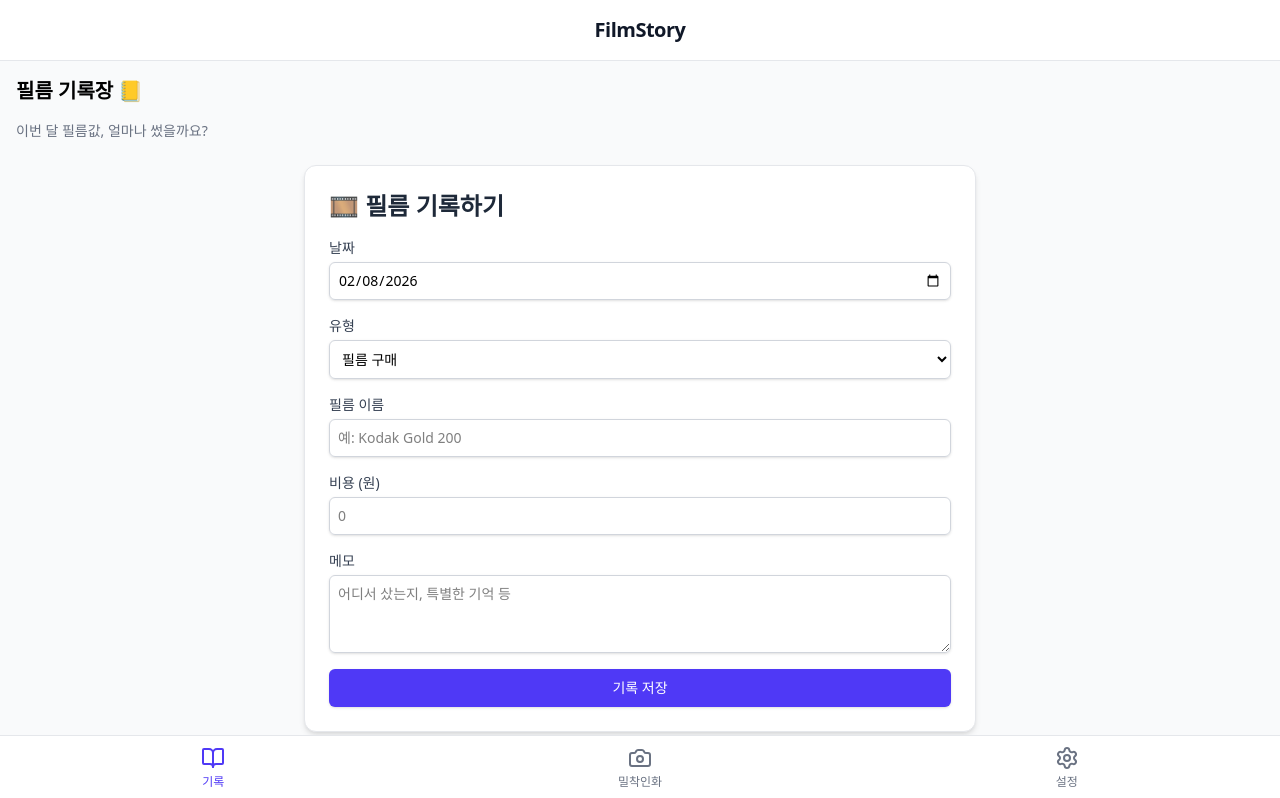
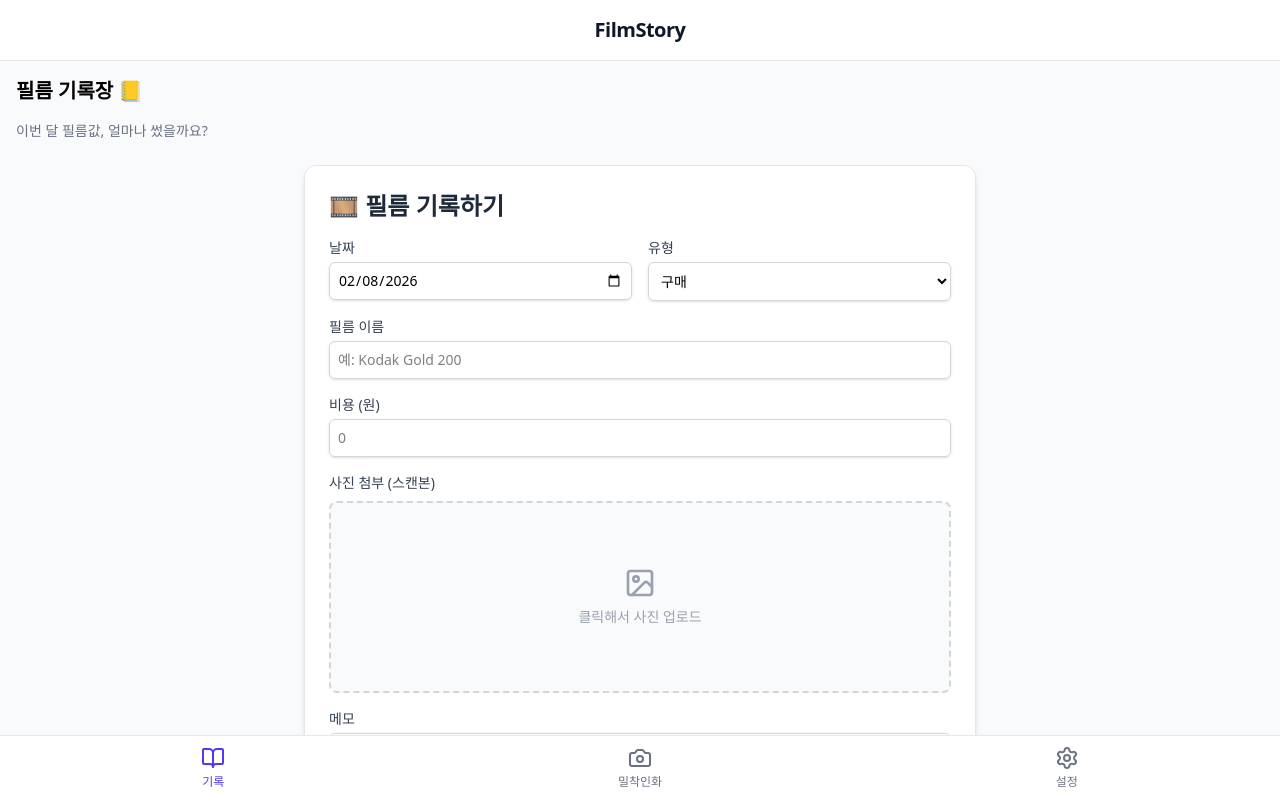
Before and after one commit to coolnerdman/filmstory, a React (Vite) app: page / in a window 1280 px wide. Shown: the top 798 px of the page. Built offline with nearby package versions, Linux system fonts and the light colour scheme; no server answers.

Commit message:
Update FilmEntryForm.jsx

```diff
--- a/src/components/FilmEntryForm.jsx
+++ b/src/components/FilmEntryForm.jsx
@@ -1,47 +1,79 @@
-import React, { useState } from 'react';
+import React, { useState, useRef } from 'react';
 import { supabase } from '../supabaseClient';
+import { Camera, Image as ImageIcon, Loader2 } from 'lucide-react';
 
 export default function FilmEntryForm() {
   const [formData, setFormData] = useState({
     date: new Date().toISOString().split('T')[0],
-    type: 'purchase', // purchase, develop
+    type: 'purchase',
     filmName: '',
     cost: '',
     notes: ''
   });
+  const [file, setFile] = useState(null);
+  const [preview, setPreview] = useState(null);
   const [loading, setLoading] = useState(false);
+  const fileInputRef = useRef(null);
 
   const handleChange = (e) => {
     const { name, value } = e.target;
     setFormData(prev => ({ ...prev, [name]: value }));
   };
 
+  const handleFileChange = (e) => {
+    const selectedFile = e.target.files[0];
+    if (selectedFile) {
+      setFile(selectedFile);
+      setPreview(URL.createObjectURL(selectedFile));
+    }
+  };
+
   const handleSubmit = async (e) => {
     e.preventDefault();
     setLoading(true);
 
-    // 1. Supabase에 데이터 저장
-    const { data, error } = await supabase
+    try {
+      let imageUrl = null;
+
+      // 1. 이미지 업로드 (파일이 있을 경우)
+      if (file) {
+        const fileExt = file.name.split('.').pop();
+        const fileName = `${Date.now()}.${fileExt}`;
+        const filePath = `${fileName}`;
+
+        const { error: uploadError } = await supabase.storage
+          .from('scans')
+          .upload(filePath, file);
+
+        if (uploadError) throw uploadError;
+
+        // 이미지 URL 가져오기
+        const { data: { publicUrl } } = supabase.storage
+          .from('scans')
+          .getPublicUrl(filePath);
+
+        imageUrl = publicUrl;
+      }
+
+      // 2. 데이터베이스 저장
+      const { error: dbError } = await supabase
         .from('film_logs')
         .insert([
           {
             date: formData.date,
             type: formData.type,
             film_name: formData.filmName,
-          cost: parseInt(formData.cost, 10),
-          notes: formData.notes
+            cost: parseInt(formData.cost, 10) || 0,
+            notes: formData.notes,
+            image_url: imageUrl
           },
         ]);
 
-    setLoading(false);
+      if (dbError) throw dbError;
 
-    if (error) {
-      console.error('Error inserting data:', error);
-      alert('저장 실패! 😭: ' + error.message);
-    } else {
-      console.log('Success:', data);
       alert('저장되었습니다! 🎉');
-      // 2. 폼 초기화
+
+      // 폼 초기화
       setFormData({
         date: new Date().toISOString().split('T')[0],
         type: 'purchase',
@@ -49,16 +81,28 @@ export default function FilmEntryForm() {
         cost: '',
         notes: ''
       });
+      setFile(null);
+      setPreview(null);
+      if (fileInputRef.current) fileInputRef.current.value = '';
+
+    } catch (error) {
+      console.error('Error:', error);
+      alert('저장 실패! 😭: ' + error.message);
+    } finally {
+      setLoading(false);
     }
   };
 
   return (
     <div className="max-w-md mx-auto bg-white rounded-xl shadow-md overflow-hidden md:max-w-2xl m-4 p-6 border border-gray-200">
-      <h2 className="text-2xl font-bold mb-4 text-gray-800">🎞️ 필름 기록하기</h2>
+      <h2 className="text-2xl font-bold mb-4 text-gray-800 flex items-center gap-2">
+        🎞️ 필름 기록하기
+      </h2>
+
       <form onSubmit={handleSubmit} className="space-y-4">
-
-        {/* 날짜 */}
-        <div>
+        {/* 날짜 & 유형 (한 줄로 배치) */}
+        <div className="flex gap-4">
+          <div className="flex-1">
             <label className="block text-sm font-medium text-gray-700">날짜</label>
             <input
               type="date"
@@ -69,9 +113,7 @@ export default function FilmEntryForm() {
               required
             />
           </div>
-
-        {/* 유형 (구매 vs 현상) */}
-        <div>
+          <div className="flex-1">
             <label className="block text-sm font-medium text-gray-700">유형</label>
             <select
               name="type"
@@ -79,9 +121,10 @@ export default function FilmEntryForm() {
               onChange={handleChange}
               className="mt-1 block w-full rounded-md border-gray-300 shadow-sm focus:border-indigo-500 focus:ring-indigo-500 sm:text-sm p-2 border"
             >
-            <option value="purchase">필름 구매</option>
+              <option value="purchase">구매</option>
               <option value="develop">현상/스캔</option>
             </select>
+          </div>
         </div>
 
         {/* 필름 이름 */}
@@ -112,6 +155,31 @@ export default function FilmEntryForm() {
           />
         </div>
 
+        {/* 사진 업로드 (미리보기 포함) */}
+        <div>
+          <label className="block text-sm font-medium text-gray-700 mb-2">사진 첨부 (스캔본)</label>
+          <div
+            onClick={() => fileInputRef.current?.click()}
+            className="border-2 border-dashed border-gray-300 rounded-lg p-4 text-center cursor-pointer hover:border-indigo-500 transition-colors relative h-48 flex flex-col items-center justify-center bg-gray-50 overflow-hidden"
+          >
+            {preview ? (
+              <img src={preview} alt="Preview" className="absolute inset-0 w-full h-full object-contain" />
+            ) : (
+              <div className="flex flex-col items-center text-gray-400">
+                <ImageIcon size={32} className="mb-2" />
+                <span className="text-sm">클릭해서 사진 업로드</span>
+              </div>
+            )}
+            <input
+              type="file"
+              ref={fileInputRef}
+              onChange={handleFileChange}
+              accept="image/*"
+              className="hidden"
+            />
+          </div>
+        </div>
+
         {/* 메모 */}
         <div>
           <label className="block text-sm font-medium text-gray-700">메모</label>
@@ -119,7 +187,7 @@ export default function FilmEntryForm() {
             name="notes"
             value={formData.notes}
             onChange={handleChange}
-            rows="3"
+            rows="2"
             placeholder="어디서 샀는지, 특별한 기억 등"
             className="mt-1 block w-full rounded-md border-gray-300 shadow-sm focus:border-indigo-500 focus:ring-indigo-500 sm:text-sm p-2 border"
           ></textarea>
@@ -128,11 +196,20 @@ export default function FilmEntryForm() {
         <button
           type="submit"
           disabled={loading}
-          className={`w-full flex justify-center py-2 px-4 border border-transparent rounded-md shadow-sm text-sm font-medium text-white
-            ${loading ? 'bg-indigo-400 cursor-not-allowed' : 'bg-indigo-600 hover:bg-indigo-700'}
-            focus:outline-none focus:ring-2 focus:ring-offset-2 focus:ring-indigo-500 transition`}
+          className={`w-full flex items-center justify-center py-3 px-4 border border-transparent rounded-lg shadow-sm text-sm font-bold text-white transition-all
+            ${loading ? 'bg-indigo-400 cursor-not-allowed' : 'bg-indigo-600 hover:bg-indigo-700 hover:shadow-md'}`}
         >
-          {loading ? '저장 중...' : '기록 저장'}
+          {loading ? (
+            <>
+              <Loader2 className="animate-spin mr-2" size={18} />
+              저장 중...
+            </>
+          ) : (
+            <>
+              <Camera className="mr-2" size={18} />
+              기록 저장하기
+            </>
+          )}
         </button>
       </form>
     </div>
```
Lines whose indentation alone changed are shown as unchanged.
